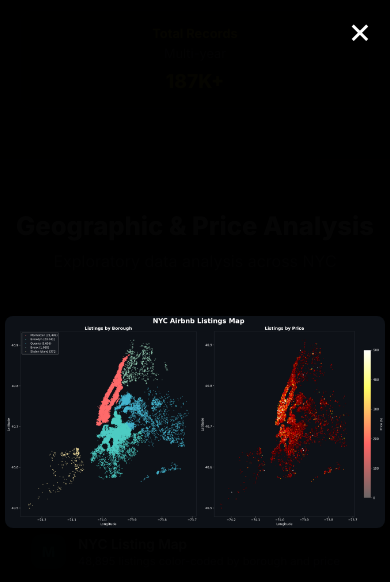
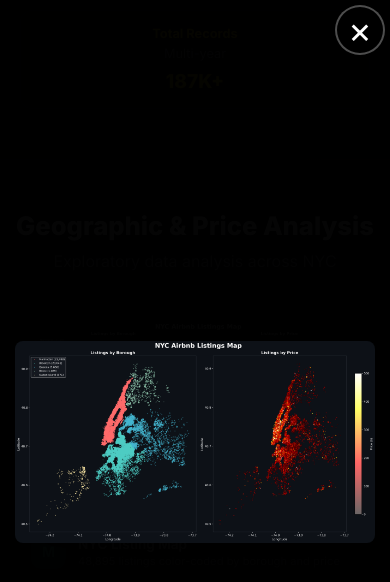
Before and after one commit to Ericdataplus/kaggle-airbnb-nyc, a plain HTML site: page index.html in a window 390 px wide. Both pictures are taken after a click on the picture 195 px from the left and 5911 px from the top of the page. Shown: the part 5489-6071 px from the top of the page. Drawn offline with Linux system fonts and the light colour scheme.

Commit message:
Fix mobile lightbox - now scrollable and zoomable

```diff
--- a/index.html
+++ b/index.html
@@ -360,47 +360,50 @@
             height: 100%;
             background: rgba(0, 0, 0, 0.98);
             z-index: 1000;
-            justify-content: center;
-            align-items: center;
-            cursor: pointer;
-            padding: 10px;
-            touch-action: pan-y pinch-zoom;
+            overflow: auto;
+            -webkit-overflow-scrolling: touch;
         }
 
         .lightbox.active {
+            display: block;
+        }
+
+        .lightbox-content {
+            min-height: 100%;
             display: flex;
+            align-items: center;
+            justify-content: center;
+            padding: 60px 10px 20px;
         }
 
         .lightbox img {
             max-width: 100%;
-            max-height: 90vh;
+            width: auto;
+            height: auto;
             border-radius: 8px;
             box-shadow: 0 0 60px rgba(0, 0, 0, 0.8);
-            object-fit: contain;
         }
 
         .lightbox-close {
-            position: absolute;
+            position: fixed;
             top: 10px;
-            right: 15px;
-            font-size: 50px;
+            right: 10px;
+            font-size: 40px;
             color: #fff;
             cursor: pointer;
-            transition: transform 0.2s;
-            z-index: 1001;
-            background: rgba(0, 0, 0, 0.5);
-            width: 60px;
-            height: 60px;
+            z-index: 1002;
+            background: rgba(0, 0, 0, 0.7);
+            width: 50px;
+            height: 50px;
             display: flex;
             align-items: center;
             justify-content: center;
             border-radius: 50%;
-            line-height: 1;
+            border: 2px solid rgba(255, 255, 255, 0.3);
         }
 
         .lightbox-close:hover {
-            transform: scale(1.2);
-            color: #ff6b6b;
+            background: rgba(255, 100, 100, 0.8);
         }
 
         .viz-item img {
@@ -460,27 +463,11 @@
 
             .viz-item {
                 border-radius: 12px;
-                position: relative;
-            }
-
-            .viz-item::after {
-                content: 'Tap to expand';
-                position: absolute;
-                bottom: 60px;
-                left: 50%;
-                transform: translateX(-50%);
-                background: rgba(0, 0, 0, 0.75);
-                color: #fff;
-                padding: 6px 14px;
-                border-radius: 15px;
-                font-size: 0.7rem;
-                opacity: 0.9;
-                pointer-events: none;
             }
 
             .viz-item img {
-                min-height: 180px;
-                object-fit: cover;
+                width: 100%;
+                height: auto;
             }
 
             .viz-caption {
@@ -938,7 +925,9 @@
     <!-- Lightbox Modal -->
     <div class="lightbox" id="lightbox">
         <span class="lightbox-close" id="lightbox-close">&times;</span>
-        <img id="lightbox-img" src="" alt="Expanded view">
+        <div class="lightbox-content">
+            <img id="lightbox-img" src="" alt="Expanded view">
+        </div>
     </div>
 
     <script>
@@ -947,40 +936,26 @@
         const lightboxClose = document.getElementById('lightbox-close');
 
         document.querySelectorAll('.viz-item img').forEach(img => {
-            img.addEventListener('click', (e) => {
-                e.stopPropagation();
+            img.addEventListener('click', () => {
                 lightboxImg.src = img.src;
                 lightbox.classList.add('active');
-                document.body.style.overflow = 'hidden';
-            });
-
-            img.addEventListener('touchend', (e) => {
-                e.preventDefault();
-                lightboxImg.src = img.src;
-                lightbox.classList.add('active');
-                document.body.style.overflow = 'hidden';
             });
         });
 
         function closeLightbox() {
             lightbox.classList.remove('active');
-            document.body.style.overflow = 'auto';
         }
 
-        lightbox.addEventListener('click', closeLightbox);
-        lightboxClose.addEventListener('click', (e) => {
-            e.stopPropagation();
-            closeLightbox();
-        });
+        lightboxClose.addEventListener('click', closeLightbox);
 
-        document.addEventListener('keydown', (e) => {
-            if (e.key === 'Escape' && lightbox.classList.contains('active')) {
+        lightbox.addEventListener('click', (e) => {
+            if (e.target === lightbox || e.target.classList.contains('lightbox-content')) {
                 closeLightbox();
             }
         });
 
-        lightboxImg.addEventListener('click', (e) => {
-            e.stopPropagation();
+        document.addEventListener('keydown', (e) => {
+            if (e.key === 'Escape') closeLightbox();
         });
     </script>
 </body>
```
